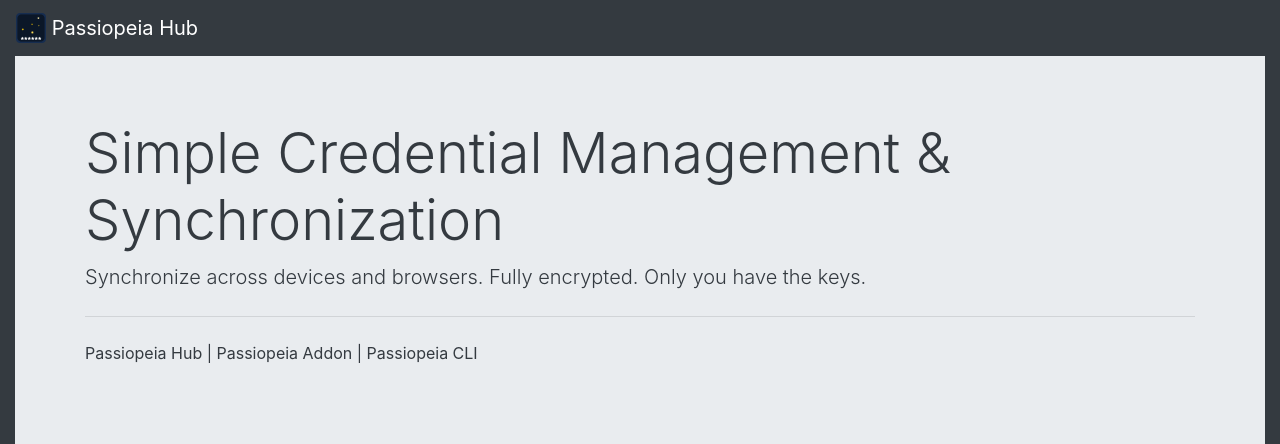
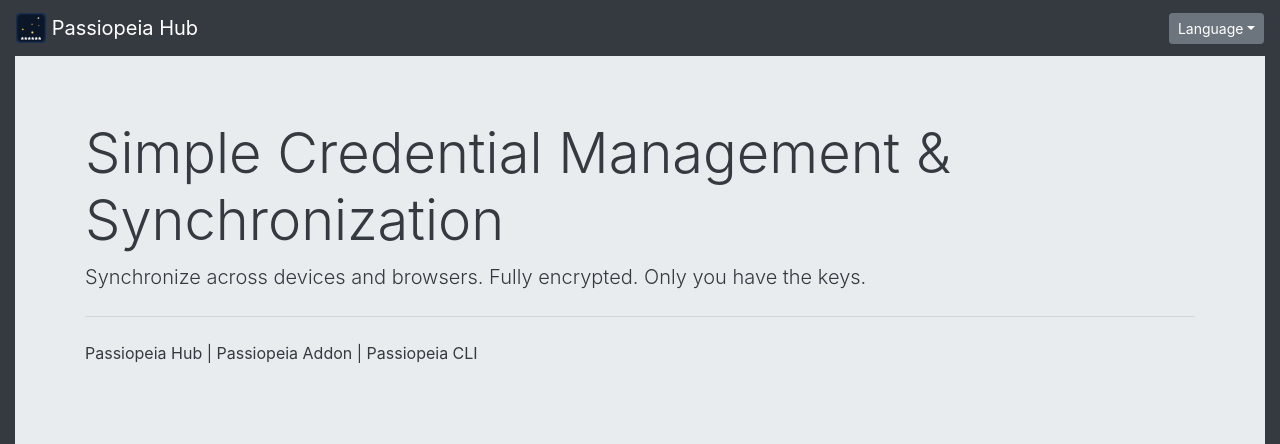
Before and after one commit to passiopeia/passiopeia-hub, a Django app: template hub_app/templates/hub_app/pages/landing-page/welcome.html in a window 1280 px wide. Shown: the top 444 px of the page. Run offline with Django 3.2, Linux system fonts and the light colour scheme; the template is opened without the code that fills it, so the values that code supplies are empty; some libraries are stand-ins or nearby versions.

Commit message:
Basic Language setup

```diff
--- a/hub/urls.py
+++ b/hub/urls.py
@@ -14,15 +14,14 @@
     2. Add a URL to urlpatterns:  path('blog/', include('blog.urls'))
 """
 from django.conf.urls import url
-from django.conf.urls.i18n import i18n_patterns
 from django.contrib import admin
 from django.urls import path, include, reverse_lazy
 from django.views.generic import RedirectView
 
-urlpatterns = i18n_patterns(  # pylint: disable=invalid-name
+
+urlpatterns = [
     path('admin/', admin.site.urls),
+    path('client-configuration/i18n/', include('django.conf.urls.i18n')),
     path('hub/', include(('hub_app.urls', 'hub_app'), namespace='ha')),
     url('^$', RedirectView.as_view(url=reverse_lazy('ha:home'), permanent=False), name='index'),
-) + [
-    url('^$', RedirectView.as_view(url=reverse_lazy('ha:home'), permanent=False), name='index'),
 ]
--- /dev/null
+++ b/hub_app/templates/hub_app/inclusion/language-selector.html
@@ -0,0 +1,19 @@
+{% load i18n %}
+
+{% get_available_languages as LANGUAGES %}
+{% get_current_language as LANGUAGE_CODE %}
+{% get_language_info_list for LANGUAGES as languages %}
+
+
+<form action="{% url 'set_language' %}" method="post">
+    {% csrf_token %}
+    <input name="next" type="hidden" value="{{ rqc.request.get_full_path }}"/>
+    <div class="dropdown">
+        <button class="btn btn-sm btn-secondary dropdown-toggle" type="button" id="languageSelectorDropdownButton" data-toggle="dropdown" aria-haspopup="true" aria-expanded="false">{% trans 'Language' %}</button>
+        <div class="dropdown-menu dropdown-menu-right" aria-labelledby="languageSelectorDropdownButton">
+            {% for language in languages %}
+                <button class="btn-dark dropdown-item{% if language.code == LANGUAGE_CODE %} active{% endif %}" type="submit" name="language" value="{{ language.code }}">{{ language.name_local }}</button>
+            {% endfor %}
+        </div>
+    </div>
+</form>
--- a/hub_app/templates/hub_app/navigation/main-navbar.html
+++ b/hub_app/templates/hub_app/navigation/main-navbar.html
@@ -1,9 +1,11 @@
 {% load static %}
 {% load i18n %}
+{% load hub_app_lang %}
 
 <nav class="navbar navbar-dark bg-dark">
     <a class="navbar-brand" href="{% url 'ha:home' %}">
         <img src="{% static 'hub_app/theme/logo-30x30.png' %}" width="30" height="30" class="d-inline-block align-top" alt="Passiopeia Hub">
         {% trans 'Passiopeia Hub' %}
     </a>
+    {% language_selector %}
 </nav>
--- a/hub_app/templatetags/hub_app_lang.py
+++ b/hub_app/templatetags/hub_app_lang.py
@@ -3,7 +3,9 @@
 """
 
 from django import template
+from django.template import RequestContext
 from django.utils import translation
+
 
 register = template.Library()  # pylint: disable=invalid-name
 
@@ -17,3 +19,10 @@
     :returns: The current language code
     """
     return translation.get_language()
+
+
+@register.inclusion_tag('hub_app/inclusion/language-selector.html', name='language_selector', takes_context=True)
+def do_language_selector(context: RequestContext) -> dict:
+    return {
+        'rqc': context
+    }
```
Also changed, not shown: hub/settings.py (+21 -2 lines).
